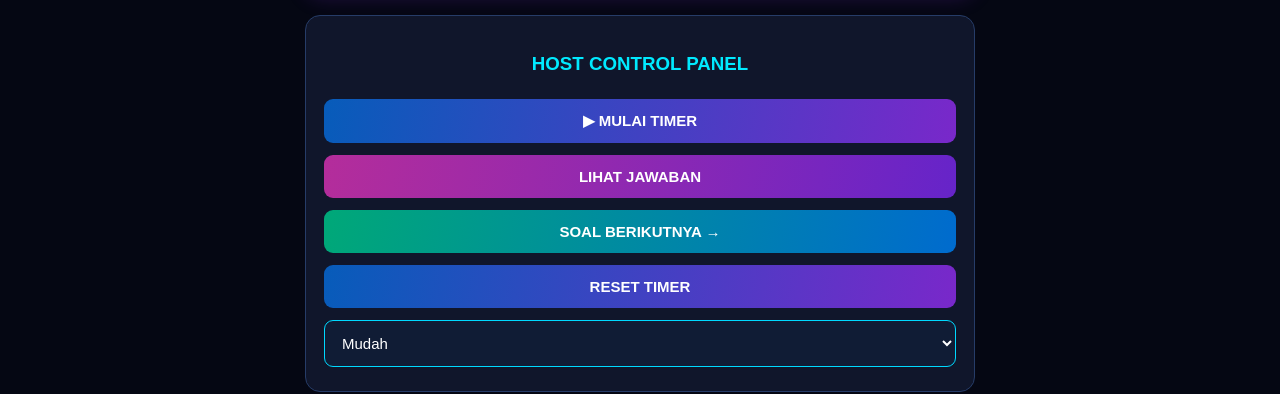
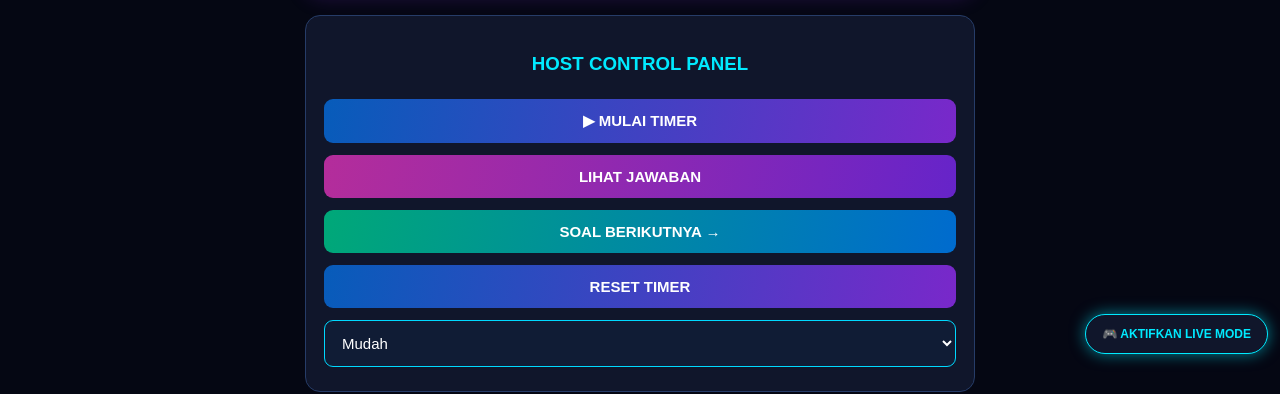
Before and after one commit to Naya1996/deriilnay-math-live, a plain HTML site: page index.html in a window 1280 px wide. Shown: the part 422-816 px from the top of the page. Drawn offline with Linux system fonts and the light colour scheme.

Commit message:
Add live mode toggle button to index.html

```diff
--- a/index.html
+++ b/index.html
@@ -239,6 +239,10 @@ body.live-mode .control {
   DERiiLNAY DIGITAL PROJECT © 2026
 </footer>
 
+<button id="hostToggle" onclick="toggleLiveMode()">
+  🎮 AKTIFKAN LIVE MODE
+</button>
+
 <script>
 const questions = {
   easy: [
```
